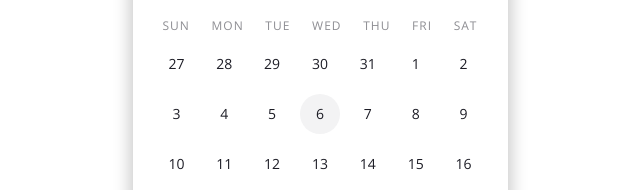
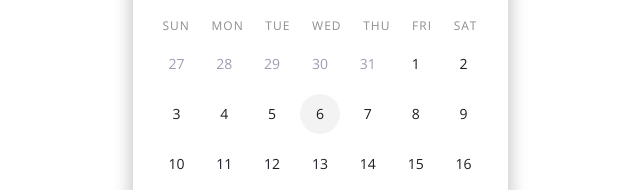
Before and after one commit to PonkinDmitrij2/template-ds, a website with bundled scripts: page calendar/calendar.html in a window 1280 px wide. Shown: the part 355-545 px from the top of the page, 320-960 px from the left. Built offline with nearby package versions, Linux system fonts and the light colour scheme.

Commit message:
Add light color for days outside the current month

```diff
--- a/calendar/css/calendar.css
+++ b/calendar/css/calendar.css
@@ -288,6 +288,10 @@ body {
   box-shadow: var(--custom-focus-shadow);
 }
 
+.calendar__date--other-month {
+  color: #9e9eb5;
+}
+
 .sidebar {
   display: none;
 }
```
